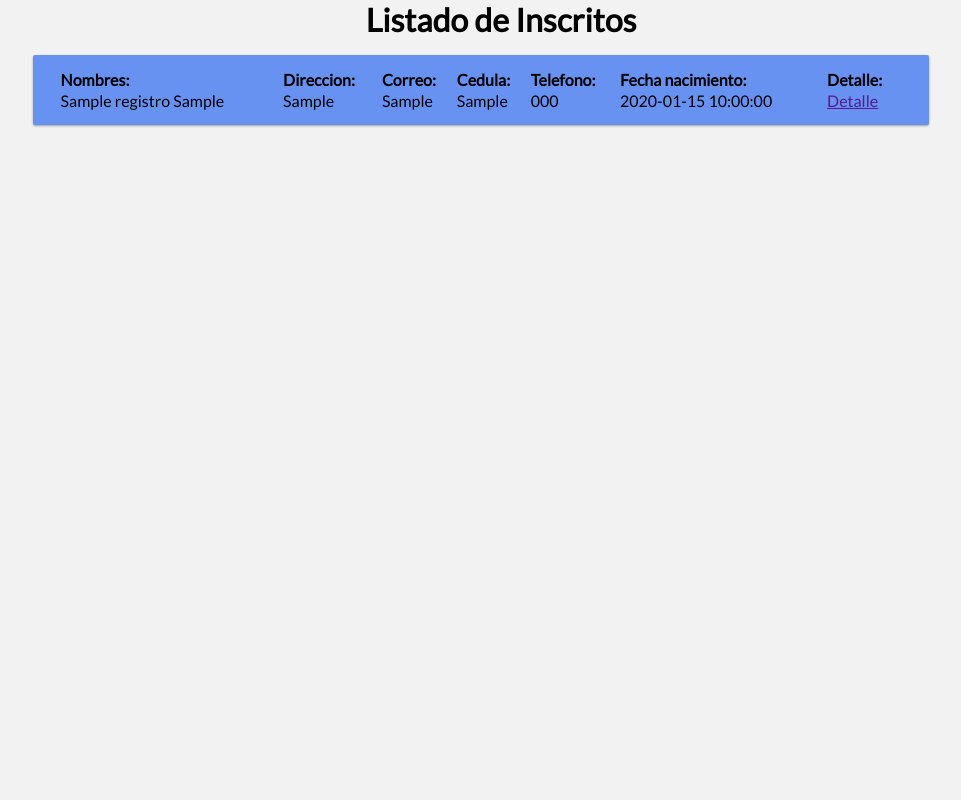
After one commit to astandre/ingenieria_web, a PHP site: page /ingenieriaweb/internas/listar.php in a window 1280 px wide. The commit adds this page. Shown: the whole page, without its empty margins (159-1120 px from the left). Run offline with PHP 8.4, Linux system fonts and the light colour scheme; tables that the repository leaves empty or names only in its code hold one stand-in row (values such as "Sample post").

Commit message:
Post en la BD y listado

```diff
--- /dev/null
+++ b/tallerPHP/css/listar.css
@@ -0,0 +1,50 @@
+* {
+    margin: 0;
+    padding: 0;
+    font-family: 'Lato', sans-serif;
+}
+
+html,
+body {
+    background: #f2f2f2;
+    height: 100%;
+
+}
+
+header {
+    margin-left: 41%;
+    margin-bottom: 1em;
+}
+
+table {
+    background-color: #6892f2;
+    width: 70%;
+    padding: 1% 2% 1% 2%;
+
+    margin-left: 15%;
+    margin-bottom: 2em;
+}
+table tr{
+    text-align: left;
+
+}
+
+
+/*Efecto de tarjeta*/
+
+.card {
+    /*background-color: white;*/
+    border-radius: 2px;
+    /*    display: inline-block;*/
+    /*height: 300px;*/
+    /*    margin: 1rem;*/
+    /*    position: relative;*/
+    /*    color: white;*/
+    /*width: 300px;*/
+    box-shadow: 0 1px 3px rgba(0, 0, 0, 0.12), 0 1px 2px rgba(0, 0, 0, 0.24);
+    transition: all 0.3s cubic-bezier(.25, .8, .25, 1);
+}
+
+.card:hover {
+    box-shadow: 0 14px 28px rgba(0, 0, 0, 0.25), 0 10px 10px rgba(0, 0, 0, 0.22);
+}
--- a/tallerPHP/dll/config.php
+++ b/tallerPHP/dll/config.php
@@ -1,6 +1,6 @@
 <?php
 //Datos de la aplicacion
-$site_name = "Sistema de registro UTPL";
+$site_name = "Inscripción | Evento - UTPL";
 $url_site = "http://127.0.0.1/ingenieriaweb/tallerPHP/";
 //    Datos de la base de datos
 $db_usr = "root";
--- a/tallerPHP/dll/mysql.php
+++ b/tallerPHP/dll/mysql.php
@@ -1,5 +1,5 @@
 <?php
 include("config.php");
-$link = mysql_connect ($db_host,$db_usr,$db_pass) or die ("No se ha podido conectar a la BD".mysql_error());
-mysql_select_db($db_name) or die ("No se ha podido conectar a la BD");
+$link = mysqli_connect ($db_host,$db_usr,$db_pass,$db_name) or die ("No se ha podido conectar a la BD".mysql_error());
+mysqli_select_db($link,$db_name) or die ("No se ha podido conectar a la BD");
 ?>
--- /dev/null
+++ b/tallerPHP/internas/listar.php
@@ -0,0 +1,72 @@
+<!DOCTYPE html>
+<html lang="en">
+
+<head>
+    <meta charset="UTF-8">
+    <title>Inscripción | Evento - UTPL</title>
+    <link rel="stylesheet" href="../css/listar.css" type="text/css">
+    <meta name="description" content="Formulario de Inscripcion">
+    <meta name="keywords" content="formulario, inscripcion">
+    <meta name="author" content="Andre Herrera">
+    <meta name="viewport" content="width=device-width, initial-scale=1.0">
+    <link href="https://fonts.googleapis.com/css?family=Lato" rel="stylesheet">
+</head>
+<header>
+    <h1>
+        Listado de Inscritos
+    </h1>
+</header>
+
+<body>
+    <main>
+        <?php
+include ("../dll/config.php");
+include ("../dll/mysql.php");
+$sql = "SELECT * FROM registros";
+$registros = mysqli_query($link,$sql) or die ("Error al obtener todos los registros ".mysqli_error);
+?>
+            <table class="card">
+                <tr>
+                    <th>Nombres: </th>
+                    <th>Direccion: </th>
+                    <th>Correo: </th>
+                    <th>Cedula: </th>
+                    <th>Telefono: </th>
+                    <th>Fecha nacimiento: </th>
+                    <th>Detalle:  </th>
+                </tr>
+
+                <?php
+while ($registro = mysqli_fetch_array($registros,MYSQLI_ASSOC)){
+  ?>
+                    <tr>
+                        <td>
+                            <?php echo $registro['nombres']." ".$registro['apellidos'];?>
+                        </td>
+                        <td>
+                            <?php echo $registro['direccion'];?>
+                        </td>
+                        <td>
+                            <?php echo $registro['correo'];?>
+                        </td>
+                        <td>
+                            <?php echo $registro['cedula'];?>
+                        </td>
+                        <td>
+                            <?php echo $registro['telefono'];?>
+                        </td>
+                        <td>
+                            <?php echo $registro['fecha_nacimiento'];?>
+                        </td>
+                        <td>
+                            <a href="">Detalle</a>
+                        </td>
+                    </tr>
+                    <?php
+}
+?>
+            </table>
+    </main>
+</body>
+
+</html>
--- a/tallerPHP/internas/procesar.php
+++ b/tallerPHP/internas/procesar.php
@@ -167,3 +167,4 @@ $valor_desc = 0;
 
         </main>
 </body>
+</html>
```
Also changed, not shown: tallerPHP/index.php (+39 -14 lines), tallerPHP/internas/guardar.php (added, +24 -0 lines).
